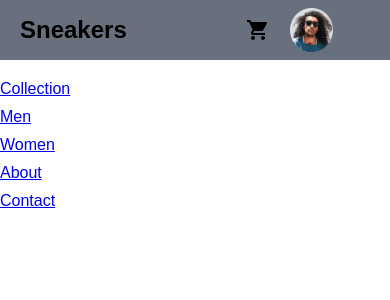
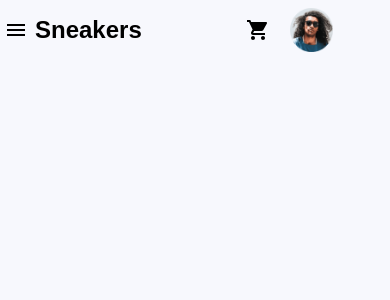
Before and after one commit to kihuni/E-commerce-product-page, a React (Create React App) app: page / in a window 390 px wide. Shown: the top 300 px of the page. Built offline with nearby package versions, Linux system fonts and the light colour scheme.

Commit message:
added styling to the mobile-view-navbar

```diff
--- a/src/Header.css
+++ b/src/Header.css
@@ -3,7 +3,7 @@
   display: flex;
   justify-content: center;
   align-items: center;
-  background-color: hsl(219, 9%, 45%);
+
 }
 .header_img {
   object-fit: contain;
@@ -60,8 +60,8 @@
     height: 500px;
     position: absolute;
     top: 80px;
-   padding-left: 0;
-   margin-left: 0;
+    margin-left: 0;
+    left: -100%;
     opacity: 1;
     transition: all 0.5s ease;
   }
@@ -75,20 +75,20 @@
   .item-sidebar {
     text-align: center;
     padding: 2rem;
-    width: 100%;
+    width: 50%;
     display: table;
   }
   .menu-icon {
     display: block;
     position: absolute;
-    top: 0;
+    top: 18px;
     left: 0;
-    transform: translate(-100%, 60%);
-    font-size: large;
+    padding-left: 4px;
   }
   .navbar-logo {
     left: 0;
     position: absolute;
+    padding-left: 15px;
   }
   .navbar-optionThree {
     right: 0;
--- a/src/index.css
+++ b/src/index.css
@@ -7,5 +7,5 @@
 body {
   font-family: "Oswald", sans-serif;
   font-size: 16px;
-
+  background: hsl(223, 64%, 98%) ;
 }
```
